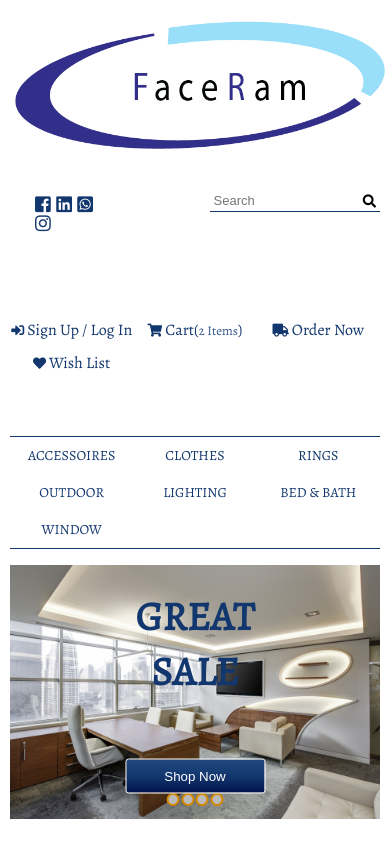
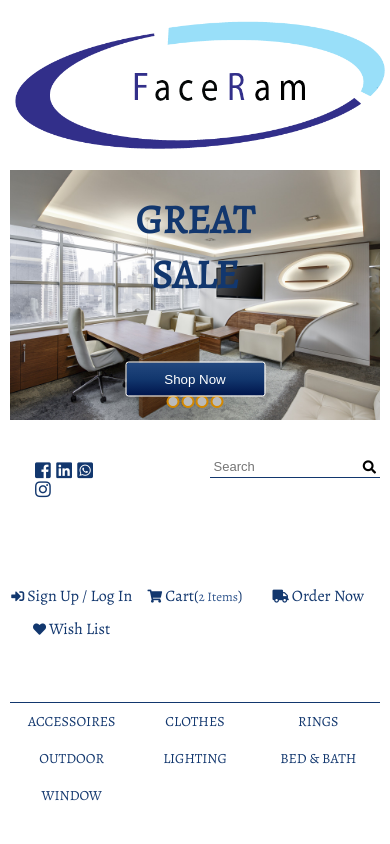
Before and after one commit to ykullab/ecom, a plain HTML site: page index.html in a window 390 px wide. Shown: the top 844 px of the page. Drawn offline with nearby package versions, Linux system fonts and the light colour scheme.

Commit message:
responsive modife

```diff
--- a/style.css
+++ b/style.css
@@ -828,34 +828,36 @@ body {
     grid-template-columns:
       minmax(4rem, 1fr) repeat(8, minmax(min-content, 16rem))
       minmax(4rem, 1fr);
-    grid-template-rows: repeat(4, min-content) 70vh repeat(5, min-content);
+    grid-template-rows: repeat(4, min-content) repeat(5, min-content);
   }
 
   .logo {
     grid-column: 2/ 10;
     grid-row: 1/2;
     margin: 0 auto;
-    width: 100%;
+    width: 90%;
   }
-
+  .search {
+    grid-row: 3 / 4;
+  }
   .search-form {
     margin-top: 2rem;
     grid-row: 3 / 4;
   }
   .social-icons {
     grid-column: 2 / 5;
-    grid-row: 2/3;
+    grid-row: 3/4;
   }
 
   .first-nav {
     grid-column: 2 / 10;
-    grid-row: 3/4;
+    grid-row: 4/5;
   }
   .second-nav {
-    grid-row: 4/5;
+    grid-row: 5/6;
   }
   .banner {
-    grid-row: 5/6;
+    grid-row: 2/3;
   }
 
   .banner-heading {
@@ -894,7 +896,7 @@ body {
     grid-template-columns:
       minmax(2rem, 1fr) repeat(8, minmax(min-content, 16rem))
       minmax(2rem, 1fr);
-    grid-template-rows: repeat(4, min-content) 50vh repeat(5, min-content);
+    grid-template-rows: repeat(4, min-content) repeat(5, min-content);
   }
   .logo {
     grid-column: 2/10;
@@ -903,7 +905,7 @@ body {
   }
 
   .social-icons {
-    grid-column: 2 / 5;
+    grid-row: 3/4;
   }
 
   .dropdown {
```
